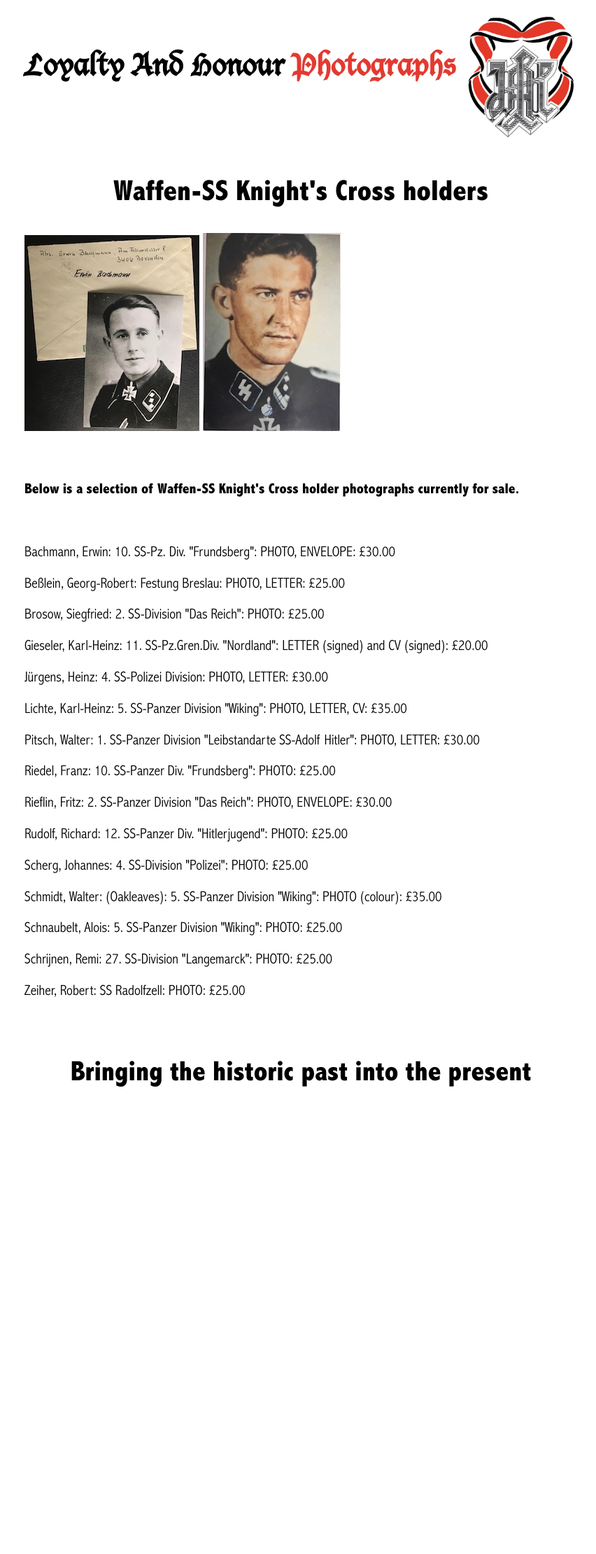
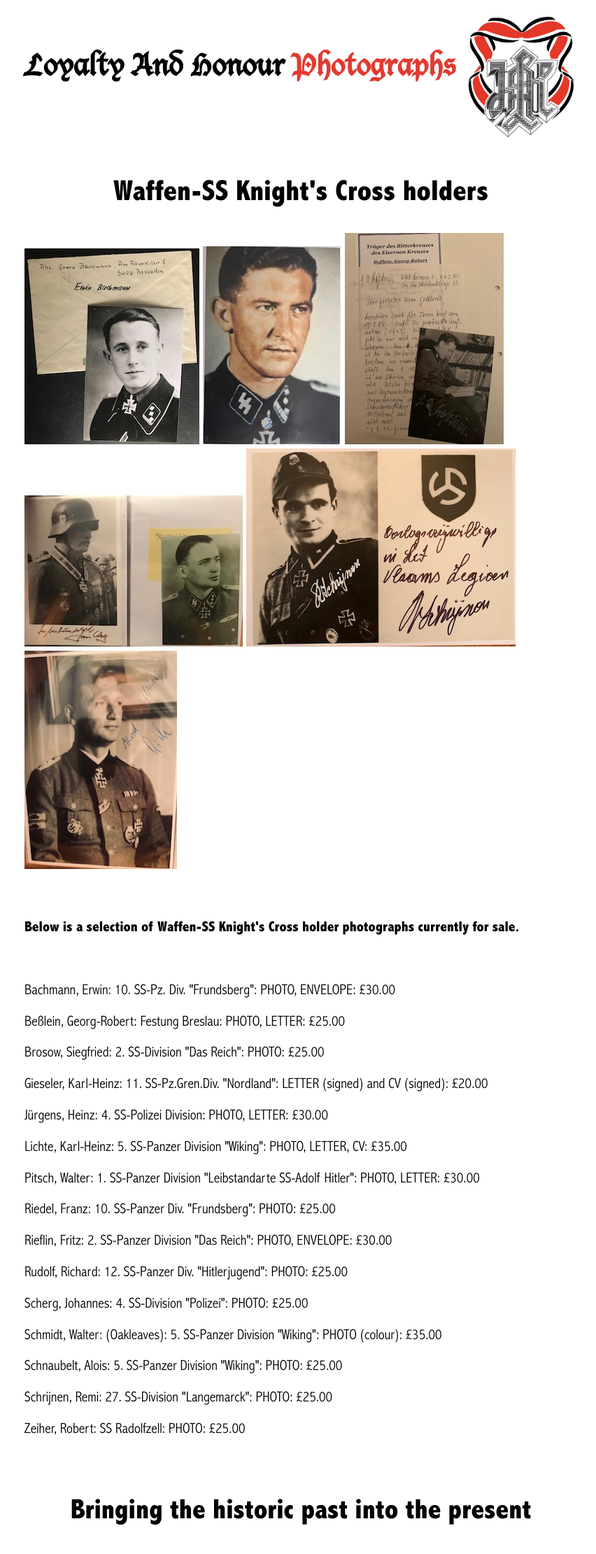
Before and after one commit to lahphotographs/lahphotographs.github.com, a Jekyll site: the page built from Waffen_SS_photos.md, in a window 1280 px wide. Shown: the whole page at 70% size, without its empty margins (210-1062 px from the left). Built offline with Jekyll 4.4.1, drawn with Linux system fonts in a browser that asks for light colours; before the commit the page ends 1595 px from its top, so only the background shows below that.

Commit message:
Update Waffen_SS_photos.md

```diff
--- a/Waffen_SS_photos.md
+++ b/Waffen_SS_photos.md
@@ -8,6 +8,10 @@ permalink: /waffen_ss_photos.html
 <p float="left">
 <img src="./assets/Erwin Bachmann.jpg"/>
 <img src="./assets/Walter Schmidt.jpg"/>
+<img src="./assets/Besslein.jpg"/>
+<img src="./assets/Scherg 2.jpg"/>
+<img src="./assets/Remi Schrijnen.jpg"/>
+<img src="./assets/Karl-Heinz Lichte.jpg"/>
 </p>
 <br />
 <p><b>Below is a selection of Waffen-SS Knight's Cross holder photographs currently for sale.</b></p>
```
